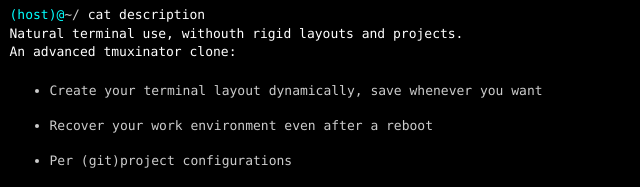
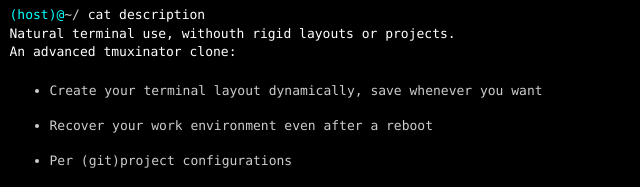
Before and after one commit to DynTmux/dyntmux.github.io, a plain HTML site: page index.html in a window 1280 px wide. Shown: the part 171-358 px from the top of the page, 0-640 px from the left. Drawn offline with Linux system fonts and the light colour scheme.

```diff
--- a/index.html
+++ b/index.html
@@ -22,7 +22,7 @@
 
 <pre>
 <span style="color:#00FFFF;">(host)@</span><span style="color:#CCCCCC;">~/ </span><span style="color:white;">cat description</span>
-<span style="color:white;">Natural terminal use, withouth rigid layouts and projects.</span>
+<span style="color:white;">Natural terminal use, withouth rigid layouts or projects.</span>
 <span style="color:white;">An advanced tmuxinator clone:</span>
 <ul style="color:#CCCCCC;line-height:0.9;">
 	<li>Create your terminal layout dynamically, save whenever you want</li>
```
